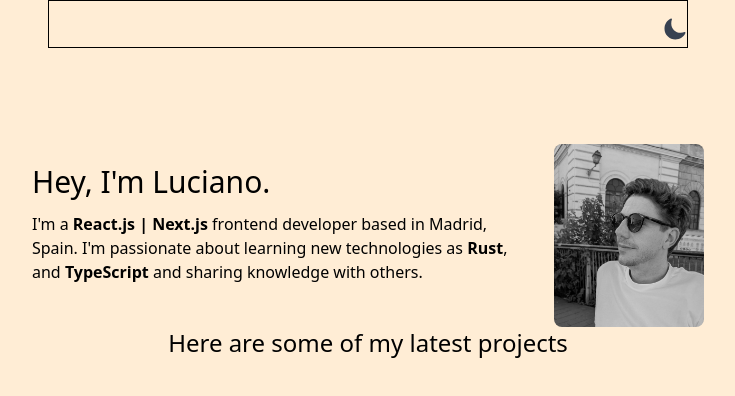
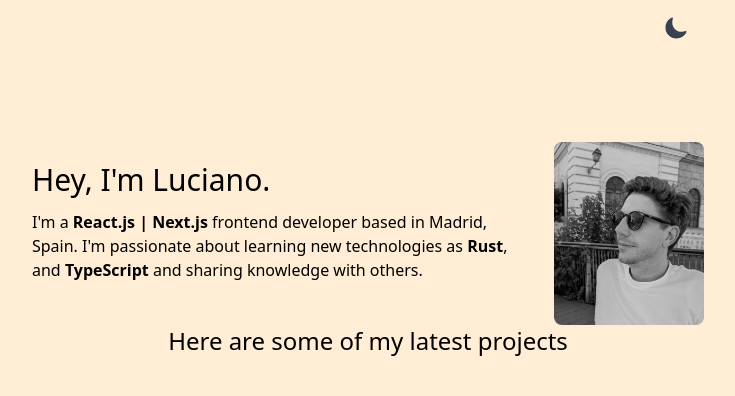
Before and after one commit to luchosr/portfolio-2024, a React (Vite) app: page / in a window 1280 px wide. Shown: the top 396 px of the page, without its empty margins (272-1007 px from the left). Built offline with nearby package versions, Linux system fonts and the light colour scheme.

Commit message:
style: removed nav border

```diff
--- a/src/App.tsx
+++ b/src/App.tsx
@@ -11,7 +11,7 @@ function App() {
   };
   return (
     <main className="text-brown-900 flex h-screen flex-col items-center bg-orange-100 dark:bg-gray-800 dark:text-slate-200">
-      <nav className="flex w-3/4 flex-row justify-end border border-black pt-4 xl:w-1/2">
+      <nav className="flex w-3/4 flex-row justify-end pt-4 xl:w-1/2">
         <DarkModeButton dark={dark} darkModeHandler={darkModeHandler} />
       </nav>
       <Header />
```
